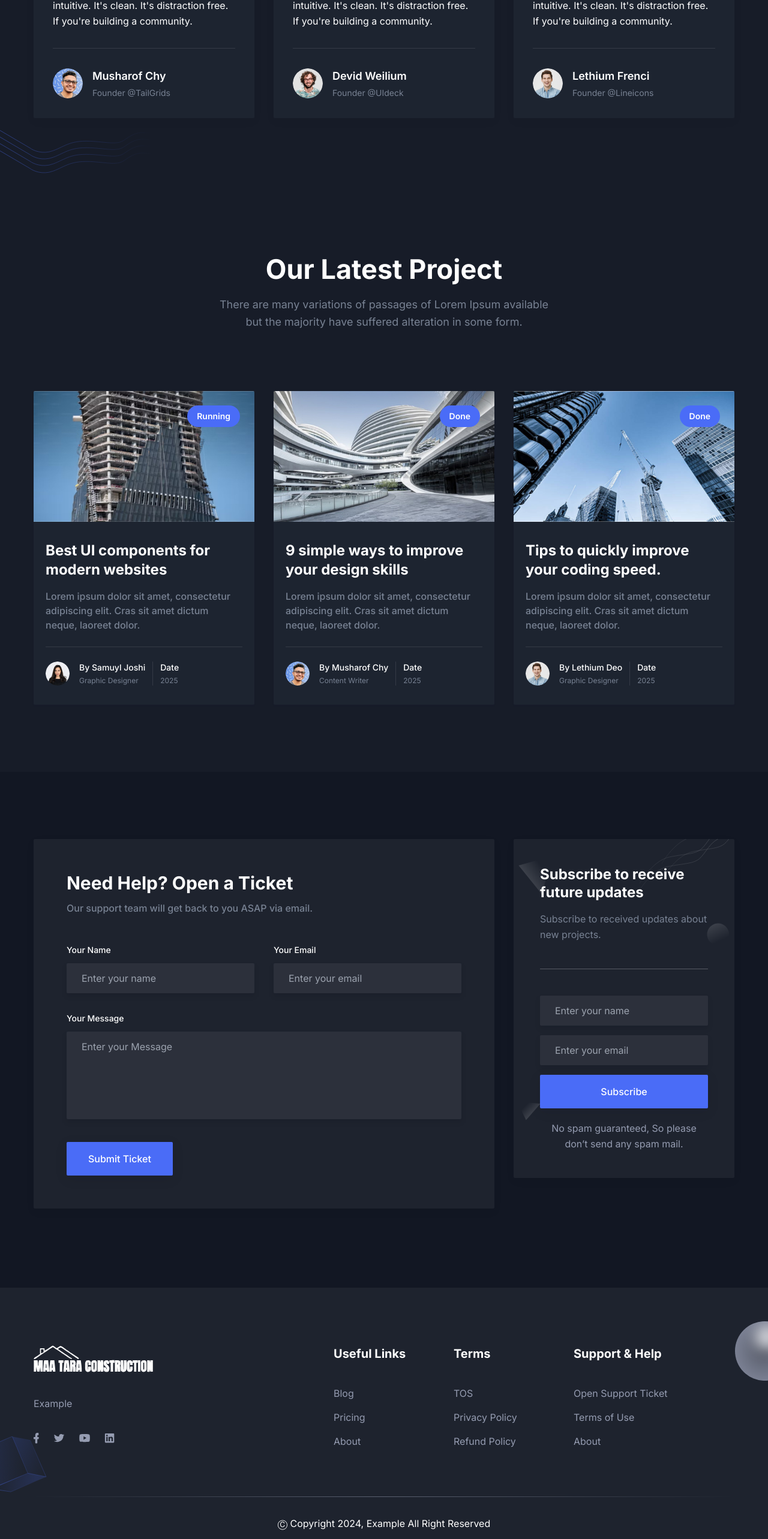
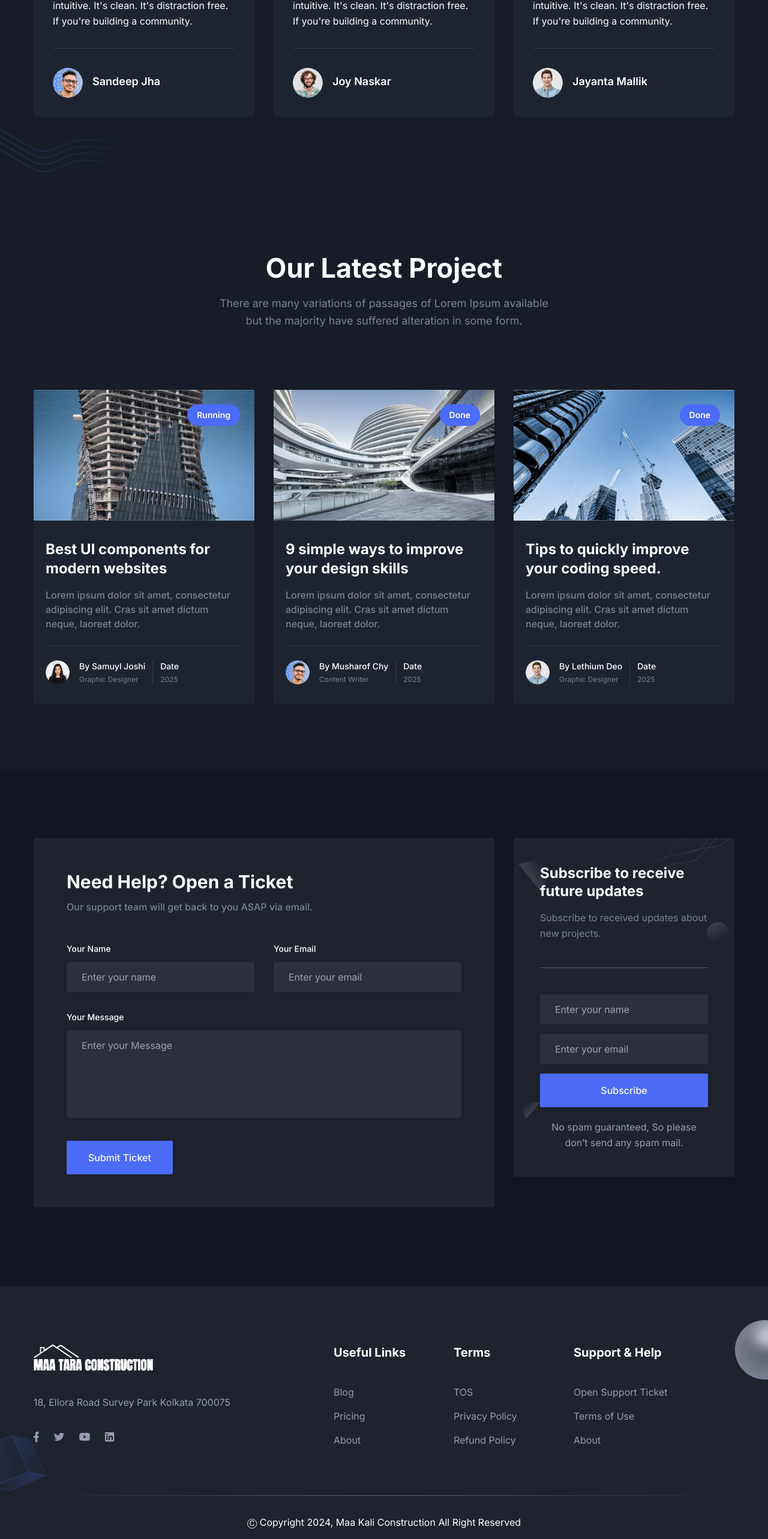
Before and after one commit to dipan/real-estate, a Next.js app: page / in a window 1280 px wide. Shown: the part 4060-6626 px from the top of the page at 60% size. Built offline with nearby package versions, Linux system fonts and the light colour scheme.

Commit message:
doc: name update

```diff
--- a/components/Footer/index.tsx
+++ b/components/Footer/index.tsx
@@ -4,10 +4,9 @@ import Link from "next/link";
 
 const Footer = () => {
   var d = new Date();
-    let currentYear = d.getFullYear();
+  let currentYear = d.getFullYear();
   return (
     <>
-
       <footer
         className="wow fadeInUp dark:bg-gray-dark relative z-10 bg-white pt-16 md:pt-20 lg:pt-24"
         data-wow-delay=".1s"
@@ -33,7 +32,7 @@ const Footer = () => {
                   />
                 </Link>
                 <p className="dark:text-body-color-dark mb-9 text-base leading-relaxed text-body-color">
-                Example
+                  18, Ellora Road Survey Park Kolkata 700075
                 </p>
                 <div className="flex items-center">
                   <a
@@ -202,7 +201,8 @@ const Footer = () => {
           <div className="h-px w-full bg-gradient-to-r from-transparent via-[#D2D8E183] to-transparent dark:via-[#959CB183]"></div>
           <div className="py-8">
             <p className="text-center text-base text-body-color dark:text-white">
-            &#x24B8; Copyright {currentYear}, Example{" "}All Right Reserved
+              &#x24B8; Copyright {currentYear}, Maa Kali Construction All Right
+              Reserved
             </p>
           </div>
         </div>
--- a/components/Testimonials/SingleTestimonial.tsx
+++ b/components/Testimonials/SingleTestimonial.tsx
@@ -14,7 +14,7 @@ const SingleTestimonial = ({ testimonial }: { testimonial: Testimonial }) => {
     ratingIcons.push(
       <span key={index} className="text-yellow">
         {starIcon}
-      </span>,
+      </span>
     );
   }
 
@@ -36,7 +36,6 @@ const SingleTestimonial = ({ testimonial }: { testimonial: Testimonial }) => {
             <h3 className="mb-1 text-lg font-semibold text-dark dark:text-white lg:text-base xl:text-lg">
               {name}
             </h3>
-            <p className="text-sm text-body-color">{designation}</p>
           </div>
         </div>
       </div>
--- a/components/Testimonials/index.tsx
+++ b/components/Testimonials/index.tsx
@@ -5,7 +5,7 @@ import SingleTestimonial from "./SingleTestimonial";
 const testimonialData: Testimonial[] = [
   {
     id: 1,
-    name: "Musharof Chy",
+    name: "Sandeep Jha",
     designation: "Founder @TailGrids",
     content:
       "Our members are so impressed. It's intuitive. It's clean. It's distraction free. If you're building a community.",
@@ -14,7 +14,7 @@ const testimonialData: Testimonial[] = [
   },
   {
     id: 2,
-    name: "Devid Weilium",
+    name: "Joy Naskar",
     designation: "Founder @UIdeck",
     content:
       "Our members are so impressed. It's intuitive. It's clean. It's distraction free. If you're building a community.",
@@ -23,7 +23,7 @@ const testimonialData: Testimonial[] = [
   },
   {
     id: 3,
-    name: "Lethium Frenci",
+    name: "Jayanta Mallik",
     designation: "Founder @Lineicons",
     content:
       "Our members are so impressed. It's intuitive. It's clean. It's distraction free. If you're building a community.",
```
